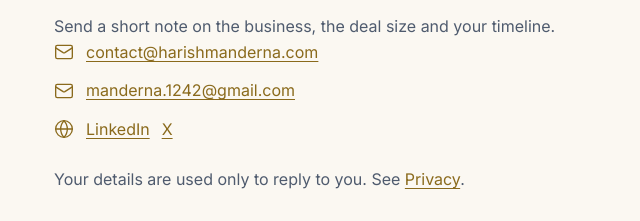
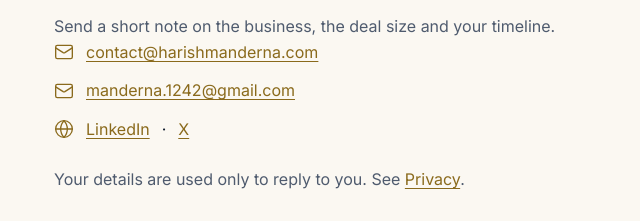
Before and after one commit to Harish1242/harishmanderna.com, a plain HTML site: page book.html in a window 1280 px wide. Shown: the part 3279-3500 px from the top of the page, 18-658 px from the left. Drawn offline with nearby package versions, Linux system fonts and the light colour scheme.

Commit message:
Space LinkedIn/X links

```diff
--- a/book.html
+++ b/book.html
@@ -51,7 +51,7 @@
     <ul class="contact-list">
       <li><svg class="ic ic-sm" viewBox="0 0 24 24" aria-hidden="true" focusable="false" fill="none" stroke="currentColor" stroke-width="1.6" stroke-linecap="round" stroke-linejoin="round"><path pathLength="1" d="m22 7-8.991 5.727a2 2 0 0 1-2.009 0L2 7" /> <rect pathLength="1" x="2" y="4" width="20" height="16" rx="2" /></svg><a href="mailto:contact@harishmanderna.com">contact@harishmanderna.com</a></li>
       <li><svg class="ic ic-sm" viewBox="0 0 24 24" aria-hidden="true" focusable="false" fill="none" stroke="currentColor" stroke-width="1.6" stroke-linecap="round" stroke-linejoin="round"><path pathLength="1" d="m22 7-8.991 5.727a2 2 0 0 1-2.009 0L2 7" /> <rect pathLength="1" x="2" y="4" width="20" height="16" rx="2" /></svg><a href="mailto:manderna.1242@gmail.com">manderna.1242@gmail.com</a></li>
-      <li><svg class="ic ic-sm" viewBox="0 0 24 24" aria-hidden="true" focusable="false" fill="none" stroke="currentColor" stroke-width="1.6" stroke-linecap="round" stroke-linejoin="round"><circle pathLength="1" cx="12" cy="12" r="10" /> <path pathLength="1" d="M12 2a14.5 14.5 0 0 0 0 20 14.5 14.5 0 0 0 0-20" /> <path pathLength="1" d="M2 12h20" /></svg><a href="https://www.linkedin.com/in/harishmanderna" target="_blank" rel="noopener">LinkedIn</a><a href="https://x.com/harishmanderna" target="_blank" rel="noopener">X</a></li>
+      <li><svg class="ic ic-sm" viewBox="0 0 24 24" aria-hidden="true" focusable="false" fill="none" stroke="currentColor" stroke-width="1.6" stroke-linecap="round" stroke-linejoin="round"><circle pathLength="1" cx="12" cy="12" r="10" /> <path pathLength="1" d="M12 2a14.5 14.5 0 0 0 0 20 14.5 14.5 0 0 0 0-20" /> <path pathLength="1" d="M2 12h20" /></svg><a href="https://www.linkedin.com/in/harishmanderna" target="_blank" rel="noopener">LinkedIn</a> &middot; <a href="https://x.com/harishmanderna" target="_blank" rel="noopener">X</a></li>
     </ul>
     <p class="muted">Your details are used only to reply to you. See <a href="/legal.html#privacy">Privacy</a>.</p></div>
   <form class="form card reveal" id="enquiry-form" method="POST" novalidate>
```
